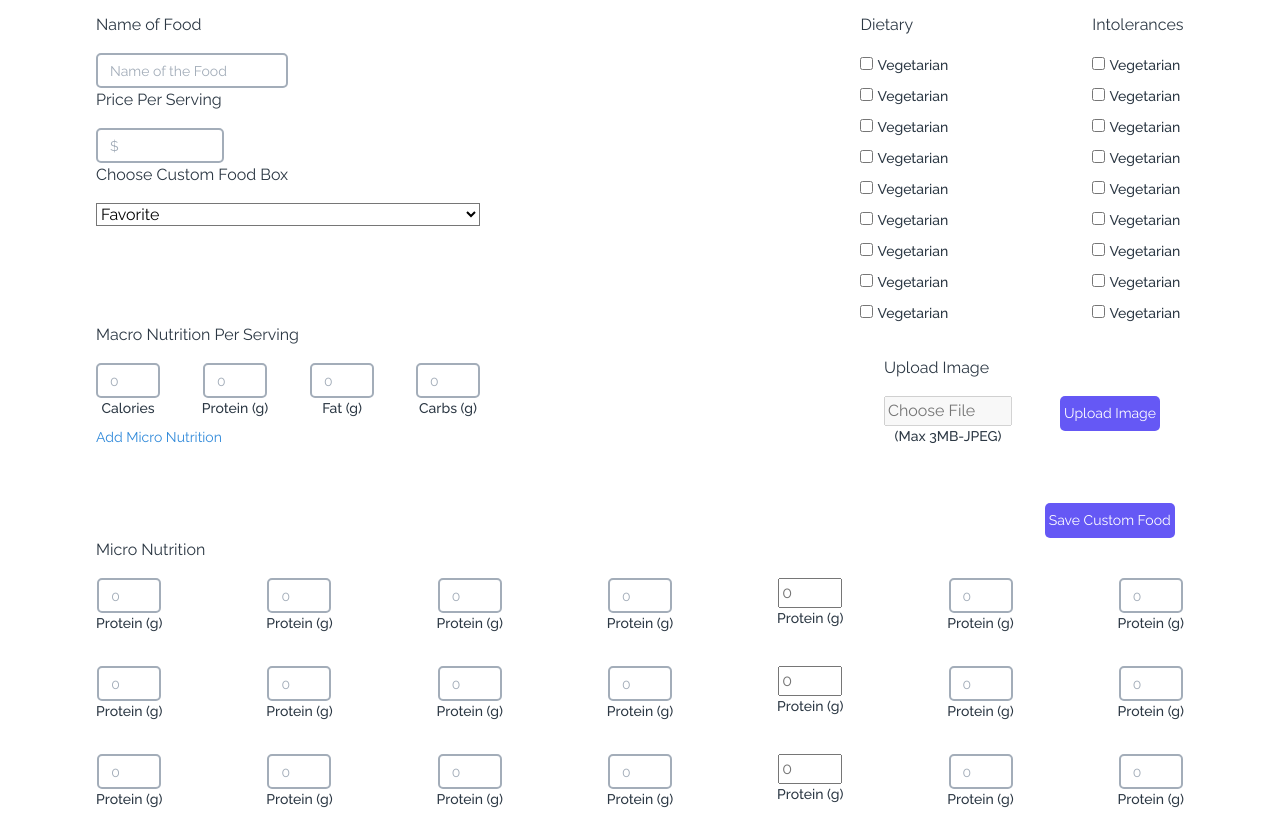
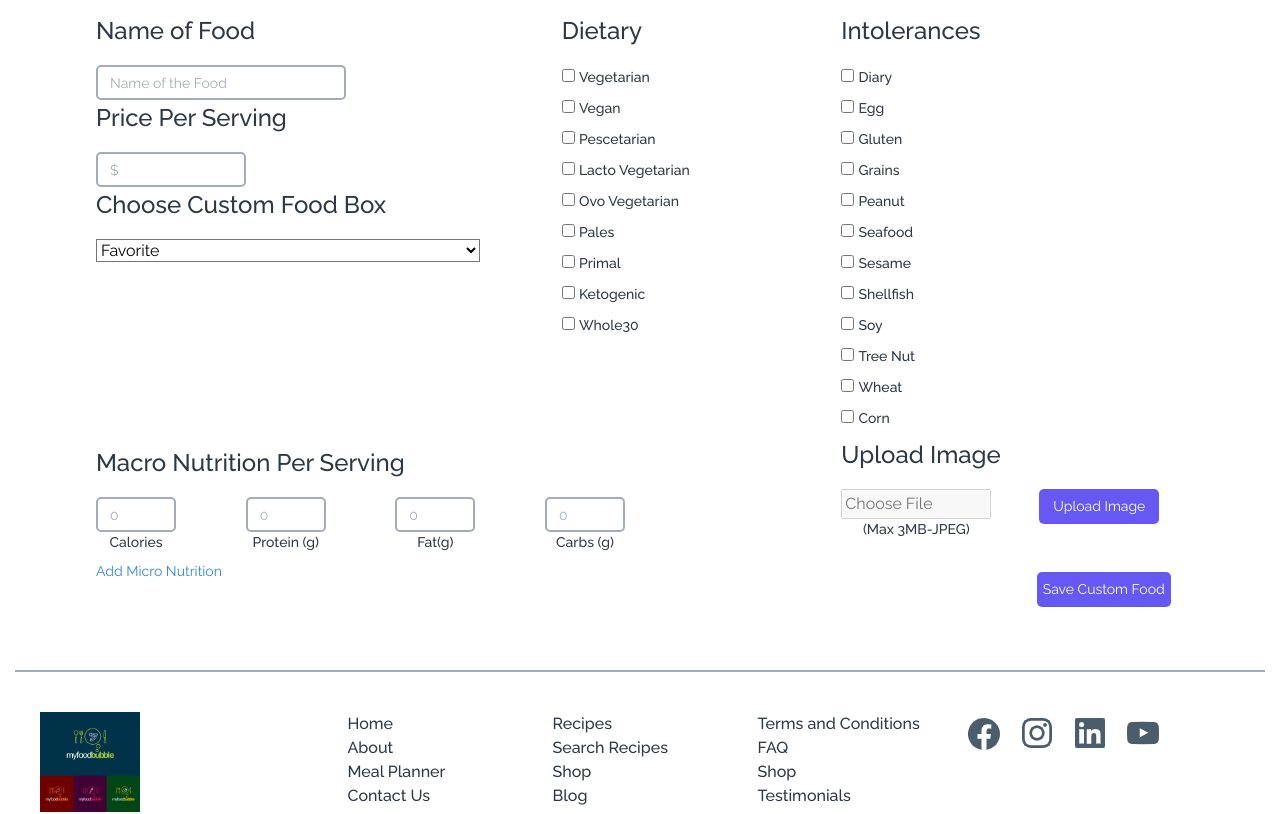
Before and after one commit to ammarjussa/foodbubble, a React (Create React App) app: page /addfood in a window 1280 px wide. Shown: the part 400-1214 px from the top of the page. Built offline with nearby package versions, Linux system fonts and the light colour scheme.

Commit message:
latest commit

```diff
--- a/src/assets/styles/_components.scss
+++ b/src/assets/styles/_components.scss
@@ -556,14 +556,13 @@
     width: 80px;
 
     @include breakpoint(mobileonly) {
-
     }
   }
 }
 
 .plus {
   display: flex;
-  justify-content:center;
+  justify-content: center;
   .dropdown {
     display: inline-block;
   }
@@ -623,6 +622,40 @@
     font-weight: $font-weight-heavy;
   }
 
+  .small-input {
+    width: 80px;
+  }
+
+  .macro {
+    display: flex;
+    justify-content: space-between;
+
+    @include breakpoint(mobileonly) {
+      display: block;
+    }
+  }
+
+  .upload-image {
+    display: flex;
+
+    @include breakpoint(mobileonly) {
+      display: block;
+    }
+  }
+
+  .save {
+    margin-left: 57%;
+    @include breakpoint(mobileonly) {
+      margin-left: 20%;
+    }
+  }
+
+  .marg {
+    @include breakpoint(mobileonly) {
+      margin-top: 15%;
+    }
+  }
+
   .cr-textarea {
     width: 25vw;
     height: 10vw;
@@ -662,6 +695,11 @@
 .micro-nutrition {
   color: #318ada;
   font-size: 14px;
+  cursor: pointer;
+
+  &:hover {
+    text-decoration: underline;
+  }
 }
 
 //COUNTER_COMPONENT
--- a/src/components/CustomFood/AddCustomFood.js
+++ b/src/components/CustomFood/AddCustomFood.js
@@ -1,60 +1,134 @@
-import React from 'react';
+import React, { useState } from 'react';
 import SearchHeader from '../common/SearchHeader';
 
+const dietary = [
+  'Vegetarian',
+  'Vegan',
+  'Pescetarian',
+  'Lacto Vegetarian',
+  'Ovo Vegetarian',
+  'Pales',
+  'Primal',
+  'Ketogenic',
+  'Whole30',
+];
+
+const intolerances = [
+  'Diary',
+  'Egg',
+  'Gluten',
+  'Grains',
+  'Peanut',
+  'Seafood',
+  'Sesame',
+  'Shellfish',
+  'Soy',
+  'Tree Nut',
+  'Wheat',
+  'Corn',
+];
+
+const macro = ['Calories', 'Protein (g)', 'Fat(g)', 'Carbs (g)'];
+
+const micro = [
+  [
+    'Alcohol (g)',
+    'Caffine (g)',
+    'Calcium (g)',
+    'Chlorine (g)',
+    'Fiber (g)',
+    'Fluoride (g)',
+    'Copper (g)',
+  ],
+  [
+    'Alcohol (g)',
+    'Caffine (g)',
+    'Calcium (g)',
+    'Chlorine (g)',
+    'Fiber (g)',
+    'Fluoride (g)',
+    'Copper (g)',
+  ],
+  [
+    'Alcohol (g)',
+    'Caffine (g)',
+    'Calcium (g)',
+    'Chlorine (g)',
+    'Fiber (g)',
+    'Fluoride (g)',
+    'Copper (g)',
+  ],
+  [
+    'Alcohol (g)',
+    'Caffine (g)',
+    'Calcium (g)',
+    'Chlorine (g)',
+    'Fiber (g)',
+    'Fluoride (g)',
+    'Copper (g)',
+  ],
+  [
+    'Alcohol (g)',
+    'Caffine (g)',
+    'Calcium (g)',
+    'Chlorine (g)',
+    'Fiber (g)',
+    'Fluoride (g)',
+    'Copper (g)',
+  ],
+];
+
 const MicroNutrition = () => (
-  <div className="d-flex justify-content-between">
+  <div>
+    {micro.map((mic) => (
+      <div className="macro">
+        {mic.map((m) => (
           <div className="d-flex flex-column align-items-center">
-      <input style={{ width: '5vw' }} className="primary-input" placeholder="0" />
-      <label>Protein (g)</label>
+            <input className="primary-input small-input" placeholder="0" />
+            <label>{m}</label>
           </div>
-    <div className="d-flex flex-column align-items-center">
-      <input style={{ width: '5vw' }} className="primary-input" placeholder="0" />
-      <label>Protein (g)</label>
+        ))}
       </div>
-    <div className="d-flex flex-column align-items-center">
-      <input style={{ width: '5vw' }} className="primary-input" placeholder="0" />
-      <label>Protein (g)</label>
-    </div>
-    <div className="d-flex flex-column align-items-center">
-      <input style={{ width: '5vw' }} className="primary-input" placeholder="0" />
-      <label>Protein (g)</label>
-    </div>
-    <div className="d-flex flex-column align-items-center">
-      <input style={{ width: '5vw' }} className="cr-input" placeholder="0" />
-      <label>Protein (g)</label>
-    </div>
-    <div className="d-flex flex-column align-items-center">
-      <input style={{ width: '5vw' }} className="primary-input" placeholder="0" />
-      <label>Protein (g)</label>
-    </div>
-    <div className="d-flex flex-column align-items-center">
-      <input style={{ width: '5vw' }} className="primary-input" placeholder="0" />
-      <label>Protein (g)</label>
-    </div>
+    ))}
   </div>
 );
 
 const AddCustomFood = () => {
+  const [showMicro, setShowMicro] = useState(false);
+  const [name, setName] = useState('');
+  const [price, setPrice] = useState('');
+  const [box, setBox] = useState('');
+  const [diet, setDiet] = useState([]);
+  const [intol, setIntol] = useState([]);
+
   return (
     <div>
       <SearchHeader title="Add Custom Food" />
       <div className="custom-recipe p-5 mx-5">
-        <div className="d-flex justify-content-between">
+        <div className="row">
+          <div className="col-md-5">
             <div>
-            <div>
-              <p className="global-text1">Name of Food</p>
+              <p className="secondary-title">Name of Food</p>
               <input
                 className="primary-input"
-                style={{ width: '15vw' }}
+                style={{ width: '250px' }}
                 placeholder="Name of the Food"
+                value={name}
+                onChange={(e) => setName(e.target.value)}
               />
             </div>
             <div>
-              <p className="global-text1">Price Per Serving</p>
-              <input className="primary-input" style={{ width: '10vw' }} placeholder="$" />
+              <p className="secondary-title">Price Per Serving</p>
+              <input
+                className="primary-input"
+                style={{ width: '150px' }}
+                placeholder="$"
+                value={price}
+                onChange={(e) => setPrice(e.target.value)}
+              />
             </div>
             <div className="pb-5 mb-5">
-              <p className="global-text1">Choose Custom Food Box</p>
+              <p className="secondary-title">Choose Custom Food Box</p>
               <select name="food-box" id="food-box">
                 <option value="favorite">Favorite</option>
                 <option value="italian">Italian</option>
@@ -62,167 +136,75 @@ const AddCustomFood = () => {
                 <option value="chinese">Chinese</option>
               </select>
             </div>
+          </div>
+          <div className="col-md-3">
+            <p className="secondary-title">Dietary</p>
+            {dietary.map((diet) => (
               <div>
-              <p className="global-text1">Macro Nutrition Per Serving</p>
-              <div className="d-flex justify-content-between">
-                <div className="d-flex flex-column align-items-center">
-                  <input style={{ width: '5vw' }} className="primary-input" placeholder="0" />
-                  <label>Calories</label>
+                <input type="checkbox" id={diet} name="dietary" value={diet} />
+                &nbsp;
+                <label for="veg">{diet}</label>
               </div>
-                <div className="d-flex flex-column align-items-center">
-                  <input style={{ width: '5vw' }} className="primary-input" placeholder="0" />
-                  <label>Protein (g)</label>
-                </div>
-                <div className="d-flex flex-column align-items-center">
-                  <input style={{ width: '5vw' }} className="primary-input" placeholder="0" />
-                  <label>Fat (g)</label>
-                </div>
-                <div className="d-flex flex-column align-items-center">
-                  <input style={{ width: '5vw' }} className="primary-input" placeholder="0" />
-                  <label>Carbs (g)</label>
-                </div>
-              </div>
-            </div>
-            <p className="micro-nutrition">Add Micro Nutrition</p>
+            ))}
           </div>
 
+          <div className="col-md-3">
+            <p className="secondary-title marg">Intolerances</p>
+            {intolerances.map((diet) => (
               <div>
-            <div className="d-flex align-items-center justify-content-center">
-              <div className="pr-5">
-                <p className="global-text1">Dietary</p>
-                <div>
-                  <input type="checkbox" id="veg" name="veg" value="veg" />
+                <input type="checkbox" id={diet} name="intolerances" value={diet} />
                 &nbsp;
-                  <label for="veg">Vegetarian</label>
+                <label for="veg">{diet}</label>
               </div>
-                <div>
-                  <input type="checkbox" id="veg" name="veg" value="veg" />
-                  &nbsp;
-                  <label for="veg">Vegetarian</label>
-                </div>
-                <div>
-                  <input type="checkbox" id="veg" name="veg" value="veg" />
-                  &nbsp;
-                  <label for="veg">Vegetarian</label>
-                </div>
-                <div>
-                  <input type="checkbox" id="veg" name="veg" value="veg" />
-                  &nbsp;
-                  <label for="veg">Vegetarian</label>
-                </div>
-                <div>
-                  <input type="checkbox" id="veg" name="veg" value="veg" />
-                  &nbsp;
-                  <label for="veg">Vegetarian</label>
-                </div>
-                <div>
-                  <input type="checkbox" id="veg" name="veg" value="veg" />
-                  &nbsp;
-                  <label for="veg">Vegetarian</label>
-                </div>
-                <div>
-                  <input type="checkbox" id="veg" name="veg" value="veg" />
-                  &nbsp;
-                  <label for="veg">Vegetarian</label>
-                </div>
-                <div>
-                  <input type="checkbox" id="veg" name="veg" value="veg" />
-                  &nbsp;
-                  <label for="veg">Vegetarian</label>
-                </div>
-                <div>
-                  <input type="checkbox" id="veg" name="veg" value="veg" />
-                  &nbsp;
-                  <label for="veg">Vegetarian</label>
-                </div>
-              </div>
-              <div className="pl-5 ml-5">
-                <p className="global-text1">Intolerances</p>
-                <div>
-                  <input type="checkbox" id="veg" name="veg" value="veg" />
-                  &nbsp;
-                  <label for="veg">Vegetarian</label>
-                </div>
-                <div>
-                  <input type="checkbox" id="veg" name="veg" value="veg" />
-                  &nbsp;
-                  <label for="veg">Vegetarian</label>
-                </div>
-                <div>
-                  <input type="checkbox" id="veg" name="veg" value="veg" />
-                  &nbsp;
-                  <label for="veg">Vegetarian</label>
-                </div>
-                <div>
-                  <input type="checkbox" id="veg" name="veg" value="veg" />
-                  &nbsp;
-                  <label for="veg">Vegetarian</label>
-                </div>
-                <div>
-                  <input type="checkbox" id="veg" name="veg" value="veg" />
-                  &nbsp;
-                  <label for="veg">Vegetarian</label>
-                </div>
-                <div>
-                  <input type="checkbox" id="veg" name="veg" value="veg" />
-                  &nbsp;
-                  <label for="veg">Vegetarian</label>
-                </div>
-                <div>
-                  <input type="checkbox" id="veg" name="veg" value="veg" />
-                  &nbsp;
-                  <label for="veg">Vegetarian</label>
-                </div>
-                <div>
-                  <input type="checkbox" id="veg" name="veg" value="veg" />
-                  &nbsp;
-                  <label for="veg">Vegetarian</label>
-                </div>
-                <div>
-                  <input type="checkbox" id="veg" name="veg" value="veg" />
-                  &nbsp;
-                  <label for="veg">Vegetarian</label>
-                </div>
+            ))}
           </div>
         </div>
 
-            <div className="p-4">
-              <p className="global-text1">Upload Image</p>
-              <div className="d-flex">
+        <div className="d-flex align-items-center row marg">
+          <div className="col-md-6">
+            <p className="secondary-title">Macro Nutrition Per Serving</p>
+            <div className="macro">
+              {macro.map((mac) => (
+                <div className="d-flex flex-column align-items-center">
+                  <input className="primary-input small-input" placeholder="0" />
+                  <label>{mac}</label>
+                </div>
+              ))}
+            </div>
+            <p
+              className="micro-nutrition"
+              onClick={() => (showMicro ? setShowMicro(false) : setShowMicro(true))}
+            >
+              Add Micro Nutrition
+            </p>
+          </div>
+
+          <div className="col-md-2"></div>
+          <div className="col-md-4 marg">
+            <p className="secondary-title">Upload Image</p>
+            <div className="upload-image">
               <div className="d-flex flex-column">
                 <input
                   disabled
-                    style={{ width: '10vw' }}
+                  style={{ width: '150px' }}
                   className="cr-input"
                   placeholder="Choose File"
                 />
                 <label className="text-center">(Max 3MB-JPEG)</label>
               </div>
-                <button className="p-1 ml-5 mb-5 primary-button">Upload Image</button>
+              <button className="ml-5 mb-5 primary-button" style={{ width: '120px' }}>
+                Upload Image
+              </button>
+            </div>
+            <button className="primary-button save">Save Custom Food</button>
           </div>
         </div>
-            <button className="p-1 primary-button" style={{ marginLeft: '57%' }}>
-              Save Custom Food
-            </button>
-          </div>
-        </div>
+        {showMicro ? (
           <div>
-          <p className="global-text1">Micro Nutrition</p>
-          <MicroNutrition />
-          <br />
-          <MicroNutrition />
-          <br />
-          <MicroNutrition />
-          <br />
-          <MicroNutrition />
-          <br />
-          <MicroNutrition />
-          <br />
+            <p className="secondary-title marg">Micro Nutrition</p>
             <MicroNutrition />
           </div>
-        <button className="p-1 mt-5 primary-button" style={{ marginLeft: '88%' }}>
-          Save Custom Food
-        </button>
+        ) : null}
       </div>
     </div>
   );
```
Lines whose indentation alone changed are shown as unchanged.
